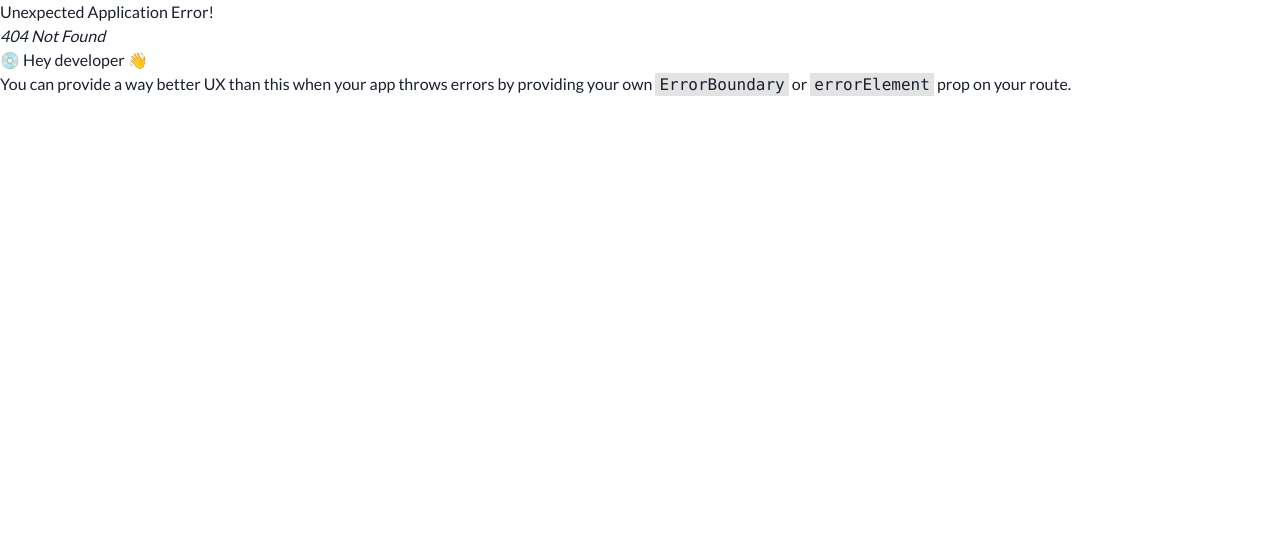
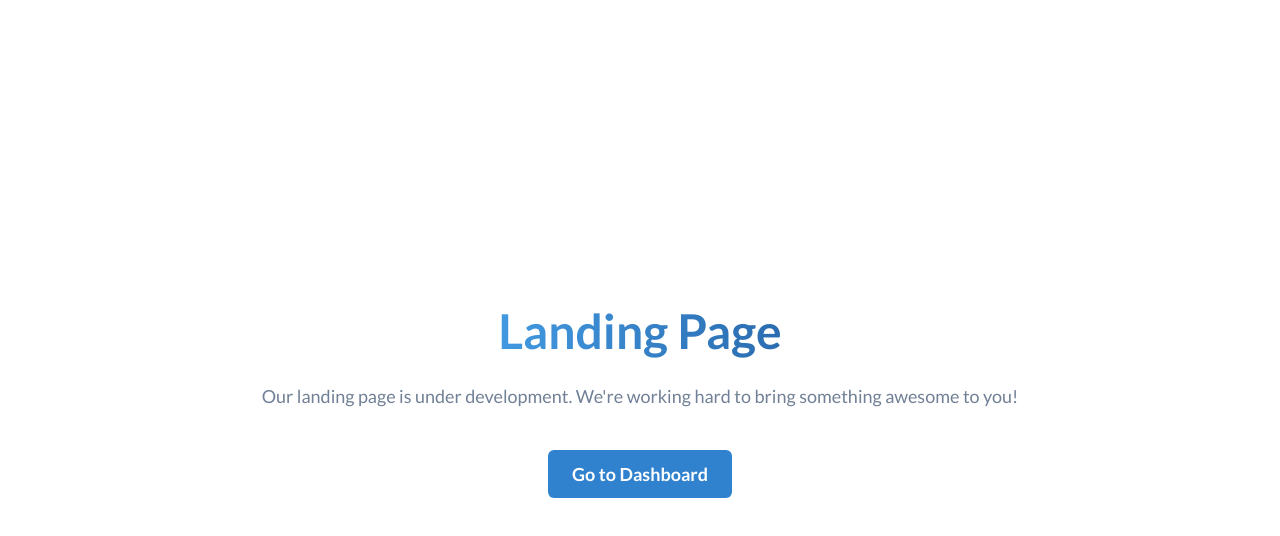
Before and after one commit to Arsalanbashir831/ModelLeap-AI, a React (Vite) app: page / in a window 1280 px wide. Before the commit this address had no page. Shown: the top 536 px of the page. Built offline with nearby package versions, Linux system fonts and the light colour scheme.

Commit message:
some minor changes in billing , adding  not found etc

```diff
--- a/package.json
+++ b/package.json
@@ -15,6 +15,7 @@
     "@emotion/styled": "^11.13.0",
     "axios": "^1.7.7",
     "framer-motion": "^11.9.0",
+    "modelleapai": "file:",
     "react": "^18.3.1",
     "react-dom": "^18.3.1",
     "react-icons": "^5.3.0",
--- a/src/App.jsx
+++ b/src/App.jsx
@@ -6,11 +6,13 @@ import APIkey from './Pages/KeyManagement/APIkey'
 import Settings from './Pages/Settings/Settings'
 import Integration from './Pages/Documentation/Integration'
 import Plans from './Pages/Billing/Plans'
+import NotFound from './Pages/NotFound'
+import Landing from './Pages/Landing/Landing'
 
 const router = createBrowserRouter([
   {
 
-    path: "/app",
+    path: "/app", // lets set / for the time being when we complete the landing page than we can update it to /app
     element: <DashboardLayout></DashboardLayout>,
     children: [
       { path: '/app', element: <AI /> },
@@ -19,7 +21,8 @@ const router = createBrowserRouter([
       {path: '/app/settings', element: <Settings />},
       {path: '/app/documentation', element: <Integration />},
     ]
-  },
+  },  { path: '*', element: <NotFound /> },
+   { path: '/', element: <Landing /> },
 ])
 
 
--- a/src/Components/Dashboard/BillingCard.jsx
+++ b/src/Components/Dashboard/BillingCard.jsx
@@ -8,12 +8,13 @@ import {
   Icon,
   Flex,
   Spacer,
+  background,
 } from '@chakra-ui/react';
 import { FaCheckCircle } from 'react-icons/fa';
 
 const BillingCard = ({ title, price, features, selected, onClick }) => {
   return (
-    <Box
+    <Box  cursor={'pointer'}
       borderWidth={selected ? '3px' : '1px'}
       borderColor={selected ? '#0070BE' : 'gray.200'}
       borderRadius="lg"
@@ -25,7 +26,7 @@ const BillingCard = ({ title, price, features, selected, onClick }) => {
       display="flex"
       flexDirection="column"
       justifyContent="space-between"
-      h="100%"
+      h="100%" background='white'
     >
       {selected && (
         <Box
@@ -67,9 +68,9 @@ const BillingCard = ({ title, price, features, selected, onClick }) => {
         <Spacer />
 
         <Button
-          onClick={onClick}
-          colorScheme="blackAlpha"
-          variant="outline"
+          // onClick={onClick}
+          colorScheme="blue"
+          // variant="outline"
           size="lg"
           mt="auto"
           rightIcon={<Icon as={FaCheckCircle} />}
--- /dev/null
+++ b/src/Pages/Landing/Landing.jsx
@@ -0,0 +1,51 @@
+import React from 'react';
+import {
+  Box,
+  Text,
+  Heading,
+  Container,
+  VStack,
+  Button,
+  CircularProgress,
+  CircularProgressLabel,
+  Flex,
+} from '@chakra-ui/react';
+import { Link } from 'react-router-dom';
+
+const Landing = () => {
+  return (
+    <Container maxW="container.lg" h="100vh" display="flex" justifyContent="center" alignItems="center">
+      <VStack spacing={6} textAlign="center">
+        {/* Progress Indicator */}
+        {/* <CircularProgress isIndeterminate size="120px" color="blue.500">
+          <CircularProgressLabel>Loading</CircularProgressLabel>
+        </CircularProgress> */}
+
+        {/* Heading */}
+        <Heading
+          as="h1"
+          fontSize="5xl"
+          fontWeight="bold"
+          bgGradient="linear(to-r, blue.400, blue.600)"
+          bgClip="text"
+        >
+          Landing Page
+        </Heading>
+
+        {/* Description */}
+        <Text fontSize="lg" color="gray.500">
+          Our landing page is under development. We're working hard to bring something awesome to you!
+        </Text>
+
+        {/* Button to navigate elsewhere */}
+        <Link to="/app">
+          <Button colorScheme="blue" size="lg" mt={4}>
+            Go to Dashboard
+          </Button>
+        </Link>
+      </VStack>
+    </Container>
+  );
+};
+
+export default Landing;
--- /dev/null
+++ b/src/Pages/NotFound.jsx
@@ -0,0 +1,33 @@
+import React from 'react';
+import { Box, Heading, Text, Button, Container, VStack } from '@chakra-ui/react';
+import { Link } from 'react-router-dom';
+
+const NotFound = () => {
+  return (
+    <Container maxW="container.lg" py={10}>
+      <VStack spacing={6} textAlign="center">
+        <Heading
+          fontSize="9xl"
+          bgGradient="linear(to-l, #0f3dbd,#0d1b40)"
+          bgClip="text"
+          fontWeight="extrabold"
+        >
+          404
+        </Heading>
+        <Heading size="lg">Page Not Ready Yet</Heading>
+        <Text fontSize="xl">
+          Sorry,We are working on this page
+        </Text>
+        <Box>
+          <Link to="/app">
+            <Button colorScheme="blue" size="lg" mt={6}>
+              Go Back to Home
+            </Button>
+          </Link>
+        </Box>
+      </VStack>
+    </Container>
+  );
+};
+
+export default NotFound;
```
Also changed, not shown: eslint.config.js (+9 -9 lines), 1 other file (tests, documents, lock files or other folders).
